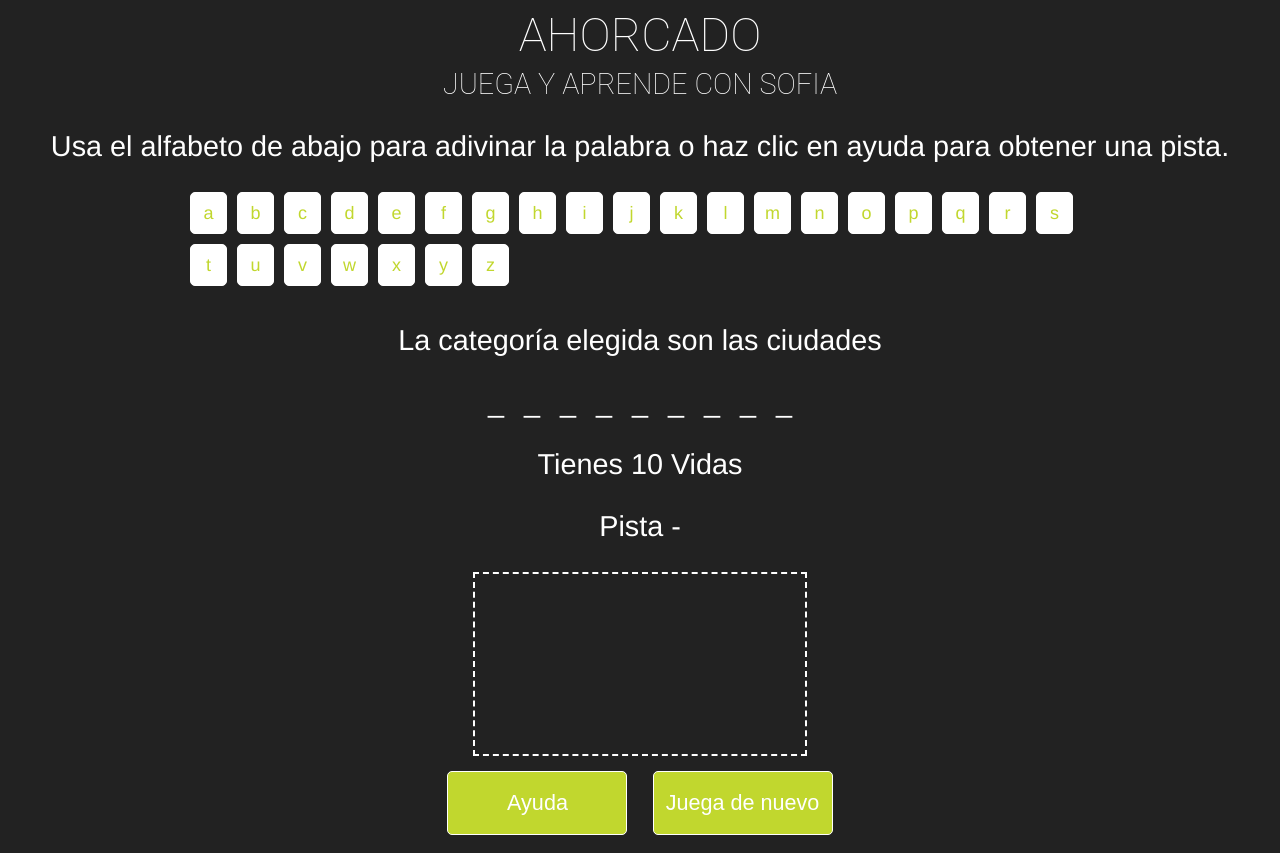
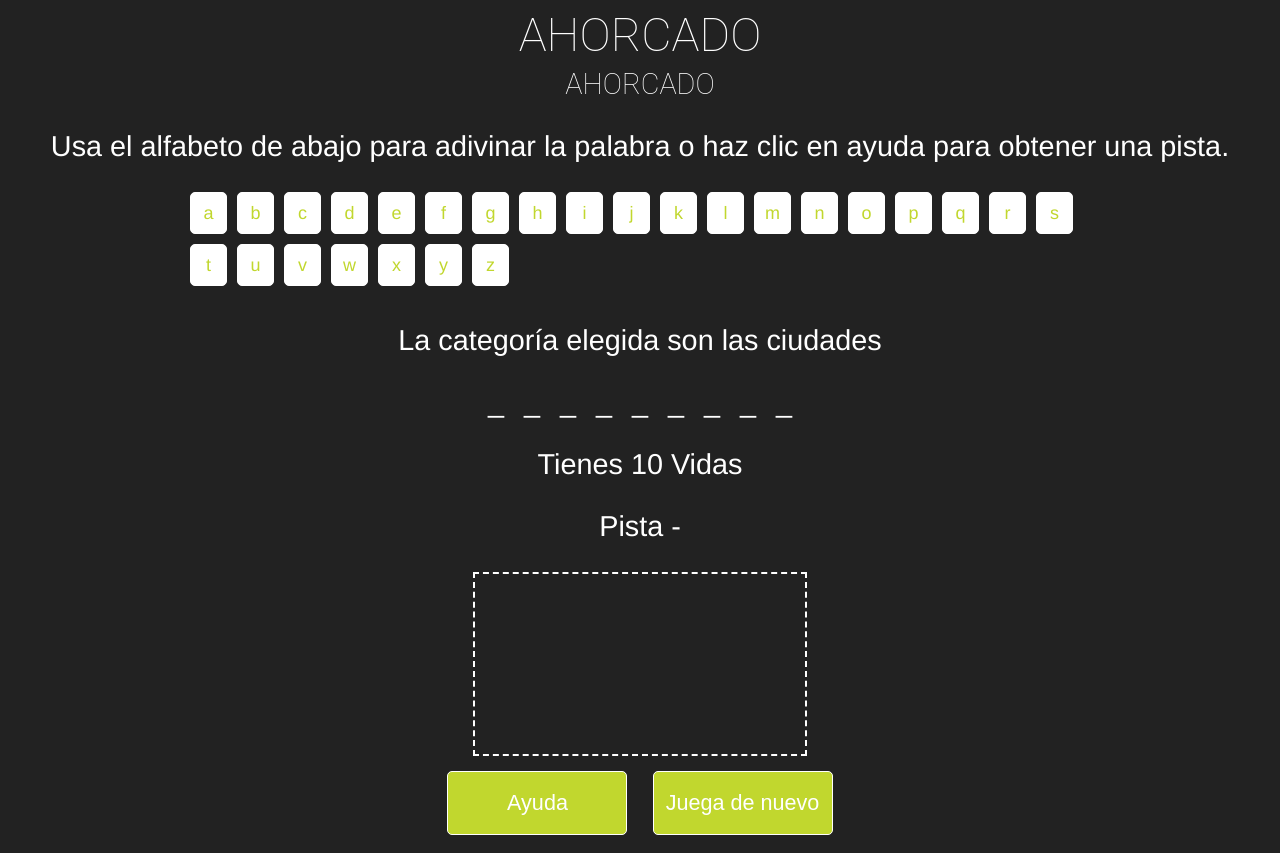
Before and after one commit to Sherpa47/Ahorcado, a plain HTML site: page index.html in a window 1280 px wide. Drawn offline with Linux system fonts and the light colour scheme.

Commit message:
Update index.html

```diff
--- a/index.html
+++ b/index.html
@@ -10,7 +10,7 @@
 <!-- partial:index.partial.html -->
 <div class="wrapper">
    <h1>Ahorcado</h1>
-    <h2>Juega y Aprende con sofia </h2>
+    <h2>Ahorcado</h2>
     <p>Usa el alfabeto de abajo para adivinar la palabra o haz clic en ayuda para obtener una pista. </p>
 </div>
 <div class="wrapper">
```
